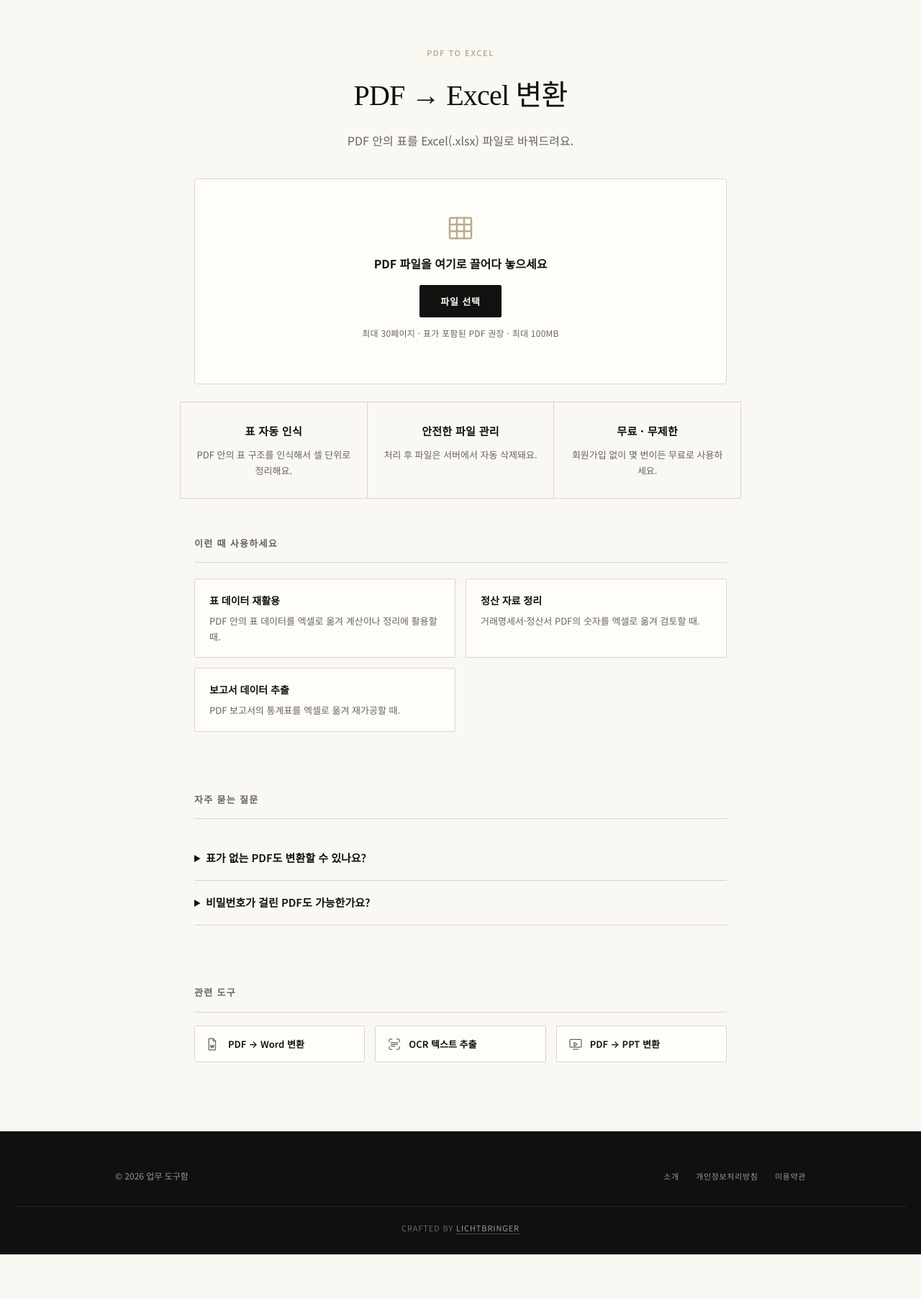
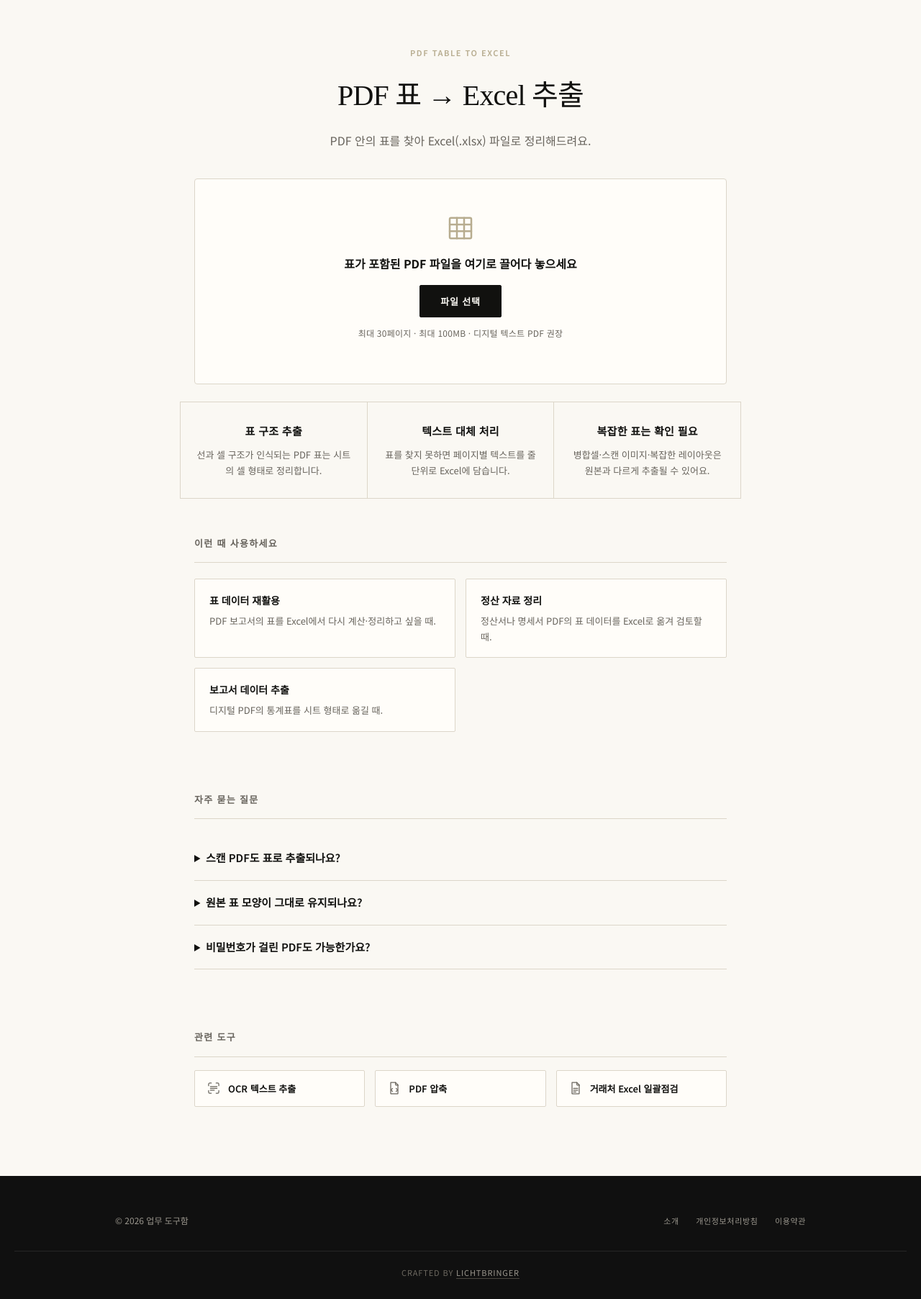
Before and after one commit to Mine-94/office-toolbox-site, a Flask app: page /pdf-to-excel in a window 1280 px wide. Shown: the part 175-1980 px from the top of the page at 72% size. Before the commit the page ends 1918 px from the top, so only its background shows below. Run offline with Flask 3, Linux system fonts and the light colour scheme.

Commit message:
PDF 표 추출 기능 표현과 관련도구 정리

```diff
--- a/templates/pdf_to_excel.html
+++ b/templates/pdf_to_excel.html
@@ -1,68 +1,49 @@
 {% extends "base.html" %}
 {% from "_icons.html" import icon %}
-{% block title %}PDF 표를 엑셀로 변환 – 무료 PDF→Excel 변환 | 사무실 공구함{% endblock %}
-{% block description %}PDF 속 표를 Excel(.xlsx) 파일로 무료 변환하세요. 설치 없이 브라우저에서 바로 사용 가능합니다.{% endblock %}
+{% block title %}PDF 표를 Excel로 추출 – PDF 표 데이터 변환 | 업무 도구함{% endblock %}
+{% block description %}PDF 안의 표 구조를 찾아 Excel(.xlsx)로 추출하세요. 표가 없으면 페이지별 텍스트를 줄 단위로 정리합니다.{% endblock %}
 {% block content %}
 <section class="hero container">
-  <span class="eyebrow">PDF TO EXCEL</span>
-  <h1>PDF → Excel 변환</h1>
-  <p class="subtitle">PDF 안의 표를 Excel(.xlsx) 파일로 바꿔드려요.</p>
+  <span class="eyebrow">PDF TABLE TO EXCEL</span>
+  <h1>PDF 표 → Excel 추출</h1>
+  <p class="subtitle">PDF 안의 표를 찾아 Excel(.xlsx) 파일로 정리해드려요.</p>
 
   <div id="drop-zone" class="drop-zone">
     <input type="file" id="file-input" accept="application/pdf" hidden>
     <div id="drop-zone-empty">
       <div class="drop-icon">{{ icon("pdf-to-excel") }}</div>
-      <p><strong>PDF 파일을 여기로 끌어다 놓으세요</strong></p>
+      <p><strong>표가 포함된 PDF 파일을 여기로 끌어다 놓으세요</strong></p>
       <button type="button" id="browse-btn" class="btn btn-primary">파일 선택</button>
-      <p class="hint">최대 30페이지 · 표가 포함된 PDF 권장 · 최대 100MB</p>
+      <p class="hint">최대 30페이지 · 최대 100MB · 디지털 텍스트 PDF 권장</p>
     </div>
 
     <div id="file-selected" class="hidden">
       <div class="file-info">
         <span class="file-icon">{{ icon("pdf-to-excel") }}</span>
-        <div>
-          <p id="file-name" class="file-name"></p>
-          <p id="file-size" class="file-size"></p>
-        </div>
+        <div><p id="file-name" class="file-name"></p><p id="file-size" class="file-size"></p></div>
       </div>
-
-      <button type="button" id="convert-btn" class="btn btn-primary btn-large">Excel로 변환하기</button>
+      <button type="button" id="convert-btn" class="btn btn-primary btn-large">표 추출하기</button>
       <button type="button" id="reset-btn" class="btn btn-text">취소</button>
     </div>
 
-    <div id="loading" class="hidden">
-      <div class="spinner"></div>
-      <p>변환 중입니다... 페이지 수에 따라 시간이 걸릴 수 있어요.</p>
-    </div>
+    <div id="loading" class="hidden"><div class="spinner"></div><p>표와 텍스트를 분석하고 있어요...</p></div>
 
     <div id="result" class="hidden">
       <div class="result-icon">{{ icon("check-circle") }}</div>
-      <p class="result-title">변환 완료!</p>
-      <p id="no-table-notice" class="hint hidden">⚠️ PDF에서 표 형식을 찾지 못해 텍스트 기반으로 변환됐어요.</p>
+      <p class="result-title">추출 완료!</p>
+      <p id="no-table-notice" class="hint hidden">PDF에서 표 구조를 찾지 못해 페이지별 텍스트를 줄 단위로 정리했습니다.</p>
       <a id="download-link" class="btn btn-primary btn-large" href="#">Excel 파일 다운로드</a>
-      <button type="button" id="reset-btn-2" class="btn btn-text">다른 파일 변환하기</button>
+      <button type="button" id="reset-btn-2" class="btn btn-text">다른 파일 처리하기</button>
     </div>
 
-    <div id="error" class="hidden">
-      <p class="error-text" id="error-text"></p>
-      <button type="button" id="reset-btn-3" class="btn btn-text">다시 시도</button>
-    </div>
+    <div id="error" class="hidden"><p class="error-text" id="error-text"></p><button type="button" id="reset-btn-3" class="btn btn-text">다시 시도</button></div>
   </div>
 </section>
 
 <section class="features container">
-  <div class="feature">
-    <h3>표 자동 인식</h3>
-    <p>PDF 안의 표 구조를 인식해서 셀 단위로 정리해요.</p>
-  </div>
-  <div class="feature">
-    <h3>안전한 파일 관리</h3>
-    <p>처리 후 파일은 서버에서 자동 삭제돼요.</p>
-  </div>
-  <div class="feature">
-    <h3>무료 · 무제한</h3>
-    <p>회원가입 없이 몇 번이든 무료로 사용하세요.</p>
-  </div>
+  <div class="feature"><h3>표 구조 추출</h3><p>선과 셀 구조가 인식되는 PDF 표는 시트의 셀 형태로 정리합니다.</p></div>
+  <div class="feature"><h3>텍스트 대체 처리</h3><p>표를 찾지 못하면 페이지별 텍스트를 줄 단위로 Excel에 담습니다.</p></div>
+  <div class="feature"><h3>복잡한 표는 확인 필요</h3><p>병합셀·스캔 이미지·복잡한 레이아웃은 원본과 다르게 추출될 수 있어요.</p></div>
 </section>
 
 <div class="ad-slot container" id="ad-slot-mid"></div>
@@ -70,44 +51,28 @@
 <section class="usecases container">
   <h2>이런 때 사용하세요</h2>
   <div class="usecase-list">
-    <div class="usecase-item">
-      <h4>표 데이터 재활용</h4>
-      <p>PDF 안의 표 데이터를 엑셀로 옮겨 계산이나 정리에 활용할 때.</p>
-    </div>
-    <div class="usecase-item">
-      <h4>정산 자료 정리</h4>
-      <p>거래명세서·정산서 PDF의 숫자를 엑셀로 옮겨 검토할 때.</p>
-    </div>
-    <div class="usecase-item">
-      <h4>보고서 데이터 추출</h4>
-      <p>PDF 보고서의 통계표를 엑셀로 옮겨 재가공할 때.</p>
-    </div>
+    <div class="usecase-item"><h4>표 데이터 재활용</h4><p>PDF 보고서의 표를 Excel에서 다시 계산·정리하고 싶을 때.</p></div>
+    <div class="usecase-item"><h4>정산 자료 정리</h4><p>정산서나 명세서 PDF의 표 데이터를 Excel로 옮겨 검토할 때.</p></div>
+    <div class="usecase-item"><h4>보고서 데이터 추출</h4><p>디지털 PDF의 통계표를 시트 형태로 옮길 때.</p></div>
   </div>
 </section>
 
 <section class="faq container">
   <h2>자주 묻는 질문</h2>
-  <details>
-    <summary>표가 없는 PDF도 변환할 수 있나요?</summary>
-    <p>표가 감지되지 않으면 페이지별 텍스트를 줄 단위로 정리해서 제공해요.</p>
-  </details>
-  <details>
-    <summary>비밀번호가 걸린 PDF도 가능한가요?</summary>
-    <p>암호화된 PDF는 지원하지 않습니다. 잠금을 해제한 후 이용해주세요.</p>
-  </details>
+  <details><summary>스캔 PDF도 표로 추출되나요?</summary><p>이 기능은 텍스트·표 구조가 들어 있는 디지털 PDF에 적합합니다. 스캔 이미지 PDF라면 먼저 OCR 텍스트 추출을 사용하는 편이 낫습니다.</p></details>
+  <details><summary>원본 표 모양이 그대로 유지되나요?</summary><p>아니요. 이 도구의 목적은 표 데이터를 셀 단위로 재사용할 수 있게 추출하는 것입니다. 병합셀·복잡한 레이아웃은 달라질 수 있습니다.</p></details>
+  <details><summary>비밀번호가 걸린 PDF도 가능한가요?</summary><p>암호화된 PDF는 지원하지 않습니다.</p></details>
 </section>
 
 <section class="related-tools container">
   <h2>관련 도구</h2>
   <div class="related-tools-grid">
-    <a class="related-tool-link" href="{{ url_for('pdf_to_word_page') }}">{{ icon("pdf-to-word") }}PDF → Word 변환</a>
     <a class="related-tool-link" href="{{ url_for('ocr_page') }}">{{ icon("ocr") }}OCR 텍스트 추출</a>
-    <a class="related-tool-link" href="{{ url_for('pdf_to_ppt_page') }}">{{ icon("pdf-to-ppt") }}PDF → PPT 변환</a>
+    <a class="related-tool-link" href="{{ url_for('pdf_compress_page') }}">{{ icon("pdf-compress") }}PDF 압축</a>
+    <a class="related-tool-link" href="{{ url_for('business_bulk_status_page') }}">{{ icon("document") }}거래처 Excel 일괄점검</a>
   </div>
 </section>
 
 <div class="ad-slot container" id="ad-slot-bottom"></div>
 {% endblock %}
-{% block scripts %}
-<script src="{{ url_for('static', filename='js/pdf-to-excel.js') }}"></script>
-{% endblock %}
+{% block scripts %}<script src="{{ url_for('static', filename='js/pdf-to-excel.js') }}"></script>{% endblock %}
```
